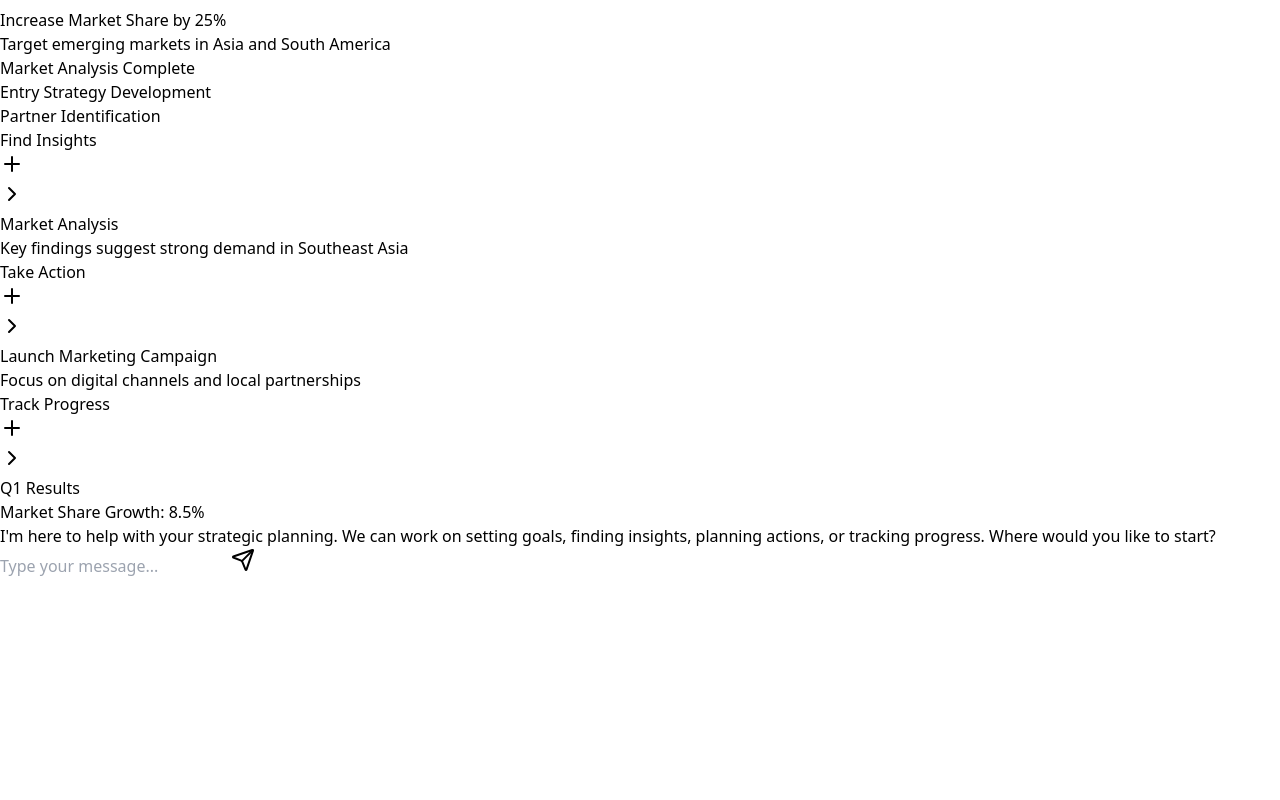
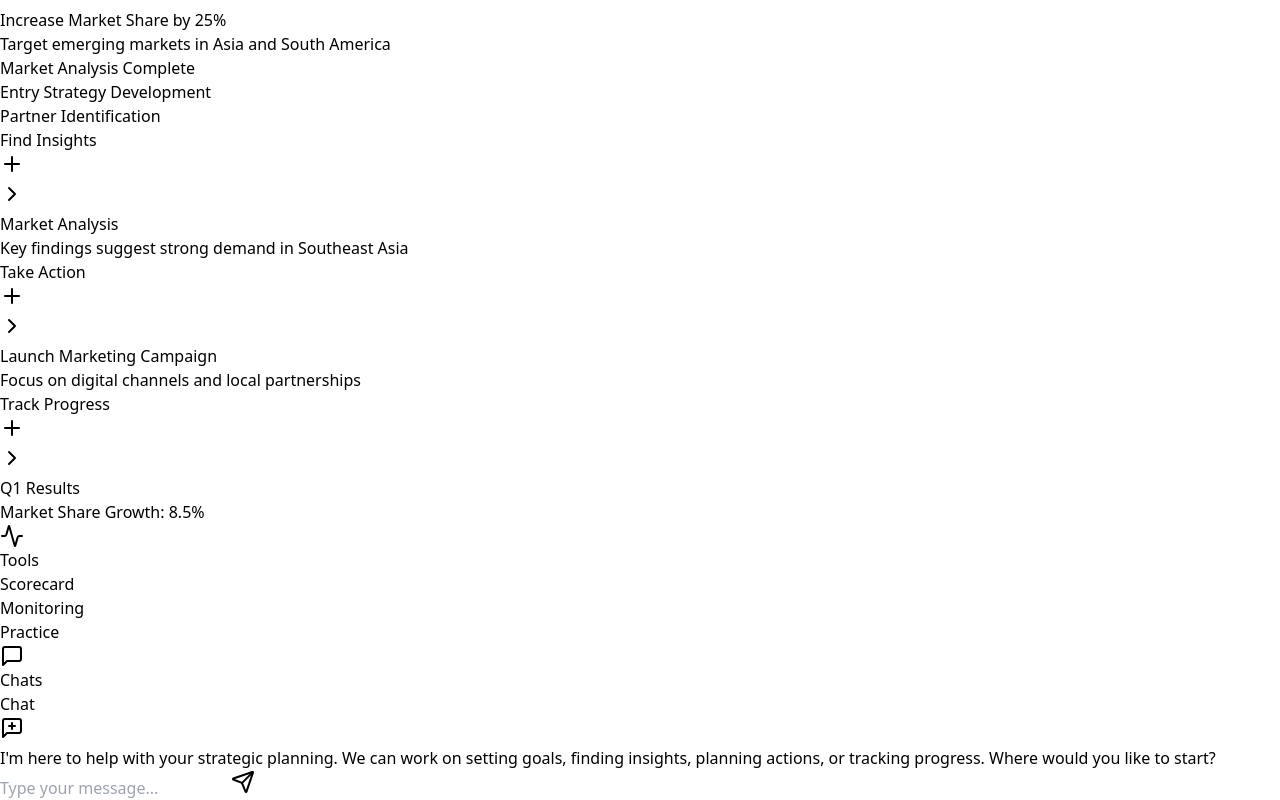
Before and after one commit to eisenzopf/contact-center, a Next.js app: page /dashboard/planner in a window 1280 px wide. Shown: the part 676-1476 px from the top of the page. Before the commit the page ends 1254 px from the top, so only its background shows below. Built offline with nearby package versions, Linux system fonts and the light colour scheme.

Commit message:
Fixing chat interface

```diff
--- a/src/app/dashboard/planner/components/ChatInterface.tsx
+++ b/src/app/dashboard/planner/components/ChatInterface.tsx
@@ -2,6 +2,8 @@ import { Send } from 'lucide-react';
 import { ChatMessage as ChatMessageType } from '../types';
 import { ChatMessage } from './ChatMessage';
 import { useEffect, useRef } from 'react';
+import { NewChatButton } from './NewChatButton';
+import { themeClasses } from '@/lib/theme';
 
 interface ChatInterfaceProps {
   chat: ChatMessageType[];
@@ -10,6 +12,7 @@ interface ChatInterfaceProps {
   setMessage: (message: string) => void;
   onSendMessage: (message: string) => void;
   isLoading: boolean;
+  onNewChat: () => void;
 }
 
 export const ChatInterface = ({
@@ -18,7 +21,8 @@ export const ChatInterface = ({
   message,
   setMessage,
   onSendMessage,
-  isLoading
+  isLoading,
+  onNewChat
 }: ChatInterfaceProps) => {
   const messagesEndRef = useRef<HTMLDivElement>(null);
 
@@ -39,6 +43,14 @@ export const ChatInterface = ({
 
   return (
     <div className="h-full flex flex-col overflow-hidden">
+      {/* Add header with new chat button */}
+      <div className="flex-shrink-0 border-b border-[var(--card-border)] bg-[var(--background)] p-4">
+        <div className="flex justify-between items-center">
+          <h2 className={`font-medium ${themeClasses.textPrimary}`}>Chat</h2>
+          <NewChatButton onClick={onNewChat} />
+        </div>
+      </div>
+
       {/* Chat Messages - Scrollable Area */}
       <div className="flex-1 overflow-y-auto">
         <div className="space-y-4 p-4">
--- /dev/null
+++ b/src/app/dashboard/planner/components/NewChatButton.tsx
@@ -0,0 +1,17 @@
+import { MessageSquarePlus } from 'lucide-react';
+
+interface NewChatButtonProps {
+  onClick: () => void;
+}
+
+export const NewChatButton = ({ onClick }: NewChatButtonProps) => {
+  return (
+    <button
+      onClick={onClick}
+      className="p-2 bg-blue-500 text-white rounded-lg hover:bg-blue-600 focus:outline-none focus:ring-2 focus:ring-blue-500"
+      title="Start New Chat"
+    >
+      <MessageSquarePlus className="h-5 w-5" />
+    </button>
+  );
+};
--- a/src/app/dashboard/planner/components/PlanningHierarchy.tsx
+++ b/src/app/dashboard/planner/components/PlanningHierarchy.tsx
@@ -1,6 +1,6 @@
-import { Plus, ChevronDown, ChevronRight } from 'lucide-react';
+import { Plus, ChevronDown, ChevronRight, Activity, MessageSquare } from 'lucide-react';
 import { themeClasses } from '@/lib/theme';
-import { Section as SectionType, HierarchyItem as HierarchyItemType } from '../types';
+import { Section as SectionType, HierarchyItem as HierarchyItemType, Tool, ChatHistory } from '../types';
 
 export const PlanningHierarchy = ({ hierarchy, setHierarchy }) => {
   const toggleExpand = (sectionId, itemId) => {
@@ -27,6 +27,46 @@ export const PlanningHierarchy = ({ hierarchy, setHierarchy }) => {
             onToggle={toggleExpand}
           />
         ))}
+
+        <div className="mb-6">
+          <div className="flex items-center gap-2 mb-2">
+            <Activity className="h-4 w-4 text-gray-500" />
+            <h3 className={`font-medium ${themeClasses.textPrimary}`}>Tools</h3>
+          </div>
+          <div className="space-y-2">
+            {hierarchy.tools.map(tool => (
+              <div
+                key={tool.id}
+                className="flex items-center gap-2 p-2 hover:bg-gray-50 rounded cursor-pointer"
+              >
+                <div className={`w-2 h-2 rounded-full ${
+                  tool.status === 'active' ? 'bg-green-500' : 'bg-gray-300'
+                }`} />
+                <span className={themeClasses.textPrimary}>{tool.title}</span>
+              </div>
+            ))}
+          </div>
+        </div>
+
+        <div className="mb-6">
+          <div className="flex items-center gap-2 mb-2">
+            <MessageSquare className="h-4 w-4 text-gray-500" />
+            <h3 className={`font-medium ${themeClasses.textPrimary}`}>Chats</h3>
+          </div>
+          <div className="space-y-2">
+            {hierarchy.chatHistory.map(chat => (
+              <div
+                key={chat.id}
+                className="flex flex-col p-2 hover:bg-gray-50 rounded cursor-pointer"
+              >
+                <span className={themeClasses.textPrimary}>{chat.title}</span>
+                <span className={`text-xs ${themeClasses.textSecondary}`}>
+                  {chat.timestamp}
+                </span>
+              </div>
+            ))}
+          </div>
+        </div>
       </div>
     </div>
   );
--- a/src/app/dashboard/planner/data/initialData.ts
+++ b/src/app/dashboard/planner/data/initialData.ts
@@ -72,5 +72,26 @@ export const initialHierarchy = {
         }
       ]
     }
-  ]
+  ],
+  tools: [
+    {
+      id: 1,
+      title: 'Scorecard',
+      type: 'scorecard',
+      status: 'active'
+    },
+    {
+      id: 2,
+      title: 'Monitoring',
+      type: 'monitoring',
+      status: 'inactive'
+    },
+    {
+      id: 3,
+      title: 'Practice',
+      type: 'practice',
+      status: 'inactive'
+    }
+  ],
+  chatHistory: []
 };
--- a/src/app/dashboard/planner/page.tsx
+++ b/src/app/dashboard/planner/page.tsx
@@ -4,7 +4,7 @@ import { MetricCards } from './components/MetricCards';
 import { PlanningHierarchy } from './components/PlanningHierarchy';
 import { ChatInterface } from './components/ChatInterface';
 import { initialHierarchy } from './data/initialData';
-import { ChatMessage } from './types';
+import { ChatMessage, ChatHistory } from './types';
 
 const PlannerDashboard = () => {
   const [hierarchy, setHierarchy] = useState(initialHierarchy);
@@ -68,6 +68,9 @@ const PlannerDashboard = () => {
 
       // Add assistant's response to chat
       setChat(prev => [...prev, assistantMessage]);
+
+      // Save chat
+      saveChat([...chat, assistantMessage]);
     } catch (error) {
       console.error('Error sending message:', error);
       setChat(prev => [...prev, {
@@ -77,6 +80,36 @@ const PlannerDashboard = () => {
     } finally {
       setIsLoading(false);
     }
+  };
+
+  const handleNewChat = () => {
+    setHierarchy(prev => ({
+      ...prev,
+      chatHistory: []
+    }));
+    setChat([{
+      role: 'assistant',
+      content: "I'm here to help with your strategic planning. We can work on setting goals, finding insights, planning actions, or tracking progress. Where would you like to start?"
+    }]);
+  };
+
+  const saveChat = (messages: ChatMessage[]) => {
+    if (messages.length < 2) return; // Don't save empty chats
+
+    const userMessage = messages.find(m => m.role === 'user');
+    if (!userMessage) return;
+
+    const newChat: ChatHistory = {
+      id: Date.now(),
+      title: userMessage.content.slice(0, 50) + (userMessage.content.length > 50 ? '...' : ''),
+      timestamp: new Date().toLocaleString(),
+      messages
+    };
+
+    setHierarchy(prev => ({
+      ...prev,
+      chatHistory: [newChat, ...prev.chatHistory]
+    }));
   };
 
   return (
@@ -106,6 +139,7 @@ const PlannerDashboard = () => {
             setMessage={setMessage}
             onSendMessage={sendMessage}
             isLoading={isLoading}
+            onNewChat={handleNewChat}
           />
         </div>
       </div>
```
Also changed, not shown: src/app/dashboard/planner/types/index.ts (+20 -0 lines).
